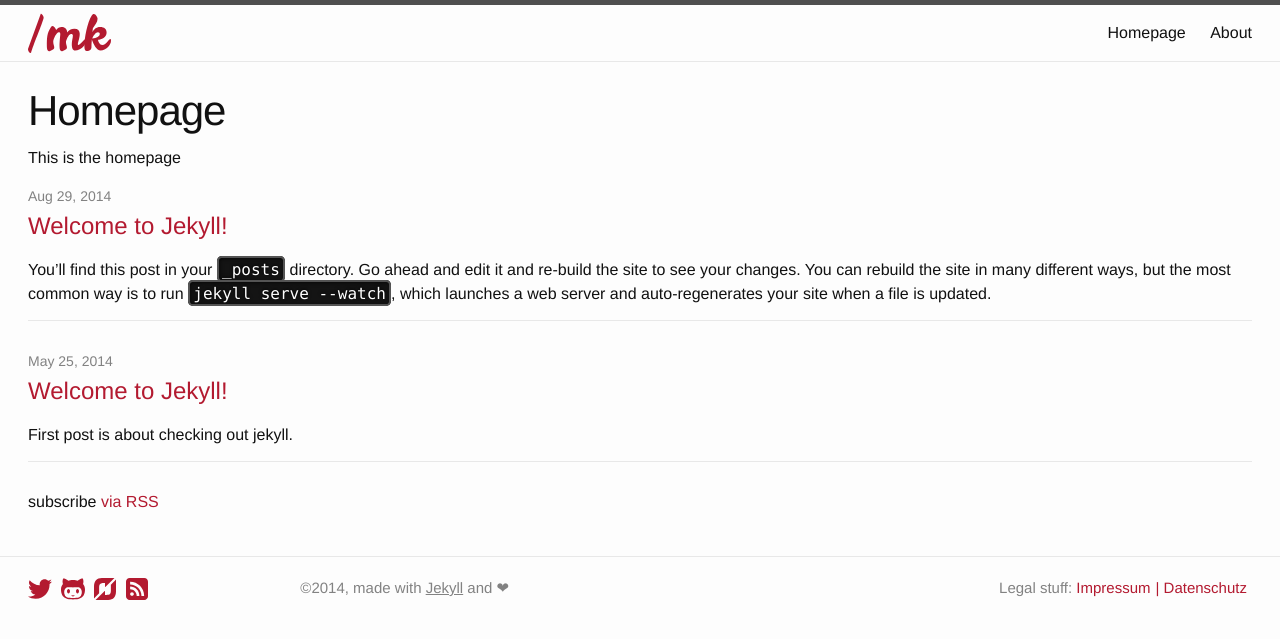
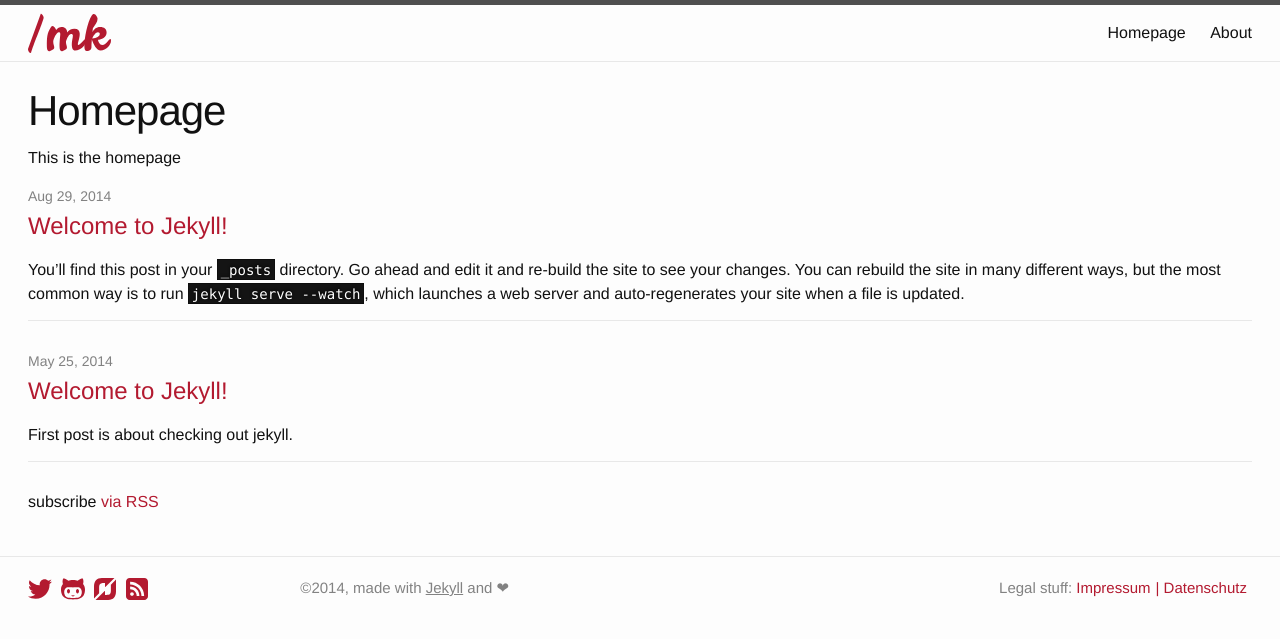
Before and after one commit to mischah/michael-kuehnel.de, a Jekyll site: the page built from 00-index.html, in a window 1280 px wide. Shown: the top 639 px of the page. Built offline with Jekyll 4.4.1, drawn with Linux system fonts in a browser that asks for light colours.

Commit message:
Styles for inline <code> elements.

```diff
--- a/_sass/_prism.scss
+++ b/_sass/_prism.scss
@@ -5,7 +5,8 @@
  * @author Remy Bach
  */
 code[class*="language-"],
-pre[class*="language-"] {
+pre[class*="language-"],
+code {
 	color: white;
 	direction: ltr;
 	font-family: Consolas, Monaco, 'Andale Mono', monospace;
@@ -27,7 +28,8 @@ pre[class*="language-"] {
 }
 
 pre[class*="language-"],
-:not(pre) > code[class*="language-"] {
+:not(pre) > code[class*="language-"],
+:not(pre) > code {
 	background: hsl(0, 0%, 8%); /* #141414 */
 }
 
@@ -53,19 +55,22 @@ pre[class*="language-"]::selection {
 
 /* Text Selection colour */
 pre[class*="language-"]::-moz-selection, pre[class*="language-"] ::-moz-selection,
-code[class*="language-"]::-moz-selection, code[class*="language-"] ::-moz-selection {
+code[class*="language-"]::-moz-selection, code[class*="language-"] ::-moz-selection,
+code::-moz-selection, code ::-moz-selection {
 	text-shadow: none;
 	background: hsla(0, 0%, 93%, 0.15); /* #EDEDED */
 }
 
 pre[class*="language-"]::selection, pre[class*="language-"] ::selection,
-code[class*="language-"]::selection, code[class*="language-"] ::selection {
+code[class*="language-"]::selection, code[class*="language-"] ::selection,
+code::selection, code ::selection {
 	text-shadow: none;
 	background: hsla(0, 0%, 93%, 0.15); /* #EDEDED */
 }
 
 /* Inline code */
-:not(pre) > code[class*="language-"] {
+:not(pre) > code[class*="language-"],
+:not(pre) > code {
 	border-radius: .3em;
 	border: .13em solid hsl(0, 0%, 33%); /* #545454 */
 	box-shadow: 1px 1px .3em -.1em black inset;
--- a/_sass/_syntax-highlighting.scss
+++ b/_sass/_syntax-highlighting.scss
@@ -1,8 +1,11 @@
 // Overriding prism theme
 
 /* Code blocks */
-pre[class*="language-"] {
+pre[class*="language-"],
+:not(pre) > code[class*="language-"],
+:not(pre) > code {
 	border-radius: 0;
-	border: 1px solid hsl(0, 0%, 33%); /* #282A2B */
+	border: 1px solid rgba(0, 0, 0, 0.3);
+	box-shadow: none;
 	font-size: 14px;
 }
```
